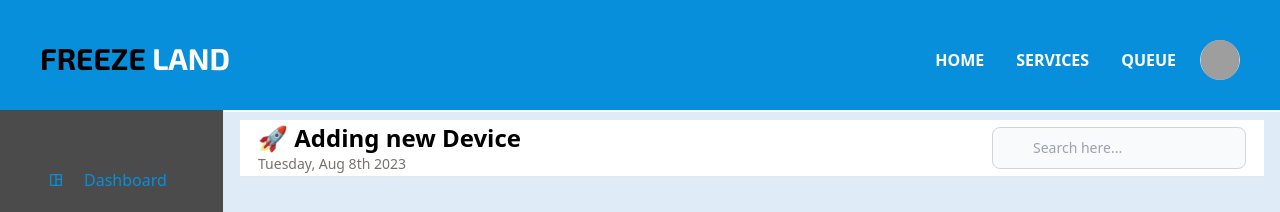
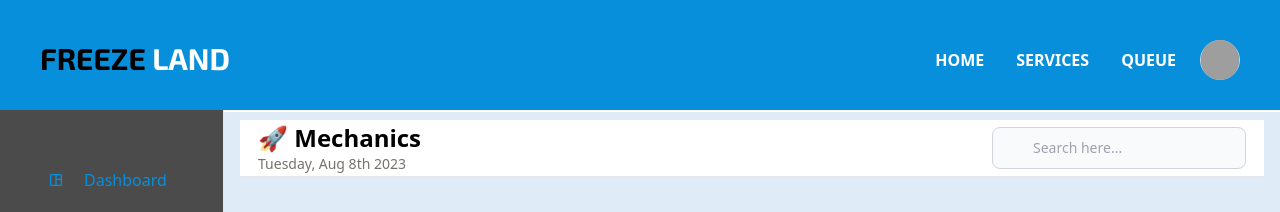
Before and after one commit to SandeeepS/FreezeLand-frontend, a React (Vite) app: page /admin/devices in a window 1280 px wide. Shown: the top 212 px of the page. Built offline with nearby package versions, Linux system fonts and the light colour scheme; no server answers; sample sign-in values are in the browser's storage; grey boxes are pictures that could not be loaded.

Commit message:
added search funtionality to the all lisitng in the admin side

```diff
--- a/src/Pages/Admin/AdminDeviceListing.tsx
+++ b/src/Pages/Admin/AdminDeviceListing.tsx
@@ -1,11 +1,14 @@
 import React from "react";
 import { Button } from "@mui/material";
 import { useNavigate } from "react-router-dom";
-import { useState , useEffect} from "react";
-import { getAllDevices,deleteDevice, listUnlistDevices } from "../../Api/admin";
+import { useState, useEffect } from "react";
+import {
+  getAllDevices,
+  deleteDevice,
+  listUnlistDevices,
+} from "../../Api/admin";
 import TableCommon from "../../components/Common/TableCommon";
 import TopBar from "../../components/Admin/Dashboard/TopBar";
-
 
 interface DeviceData {
   _id: string;
@@ -16,6 +19,8 @@ interface DeviceData {
 
 const AdminDeviceListing: React.FC = () => {
   const [devices, setDevices] = useState<DeviceData[]>([]);
+  const [searchQuery, setSearchQuery] = useState<string>("");
+
   const heading = "Adding new Device";
 
   const columns = [
@@ -31,23 +36,21 @@ const AdminDeviceListing: React.FC = () => {
   ];
 
   useEffect(() => {
-    const fetchData  = async () => {
-      try{
+    const fetchData = async () => {
+      try {
         console.log("entered in the useEffect in the adminservice listing ");
         const result = await getAllDevices();
         console.log("result reached in the frontend", result);
-        if(result?.data){
-          setDevices(result?.data?.data?.devices)
+        if (result?.data) {
+          setDevices(result?.data?.data?.devices);
         }
-      }catch(error){
+      } catch (error) {
         console.log(error as Error);
       }
-    }
+    };
 
     fetchData();
-  },[])
-
-
+  }, []);
 
   const updateDeviceStatus = (
     id: string,
@@ -63,21 +66,27 @@ const AdminDeviceListing: React.FC = () => {
     );
   };
 
-
   const navigate = useNavigate();
   const handleClick = () => {
     console.log("button clicked");
     navigate("/admin/addNewDevice");
   };
 
-  const navigationLink = '/admin/editDevice/';
+  const navigationLink = "/admin/editDevice/";
 
+  const filteredDevices = devices.filter((divice) =>
+    divice.name.toLowerCase().includes(searchQuery.toLowerCase())
+  );
 
   return (
     <div className="flex flex-col h-screen">
-    <div className="mb-5">
-    <TopBar heading={heading} />
-    </div>
+      <div className="mb-5">
+        <TopBar
+          heading="Mechanics"
+          searchQuery={searchQuery}
+          onSearchChange={setSearchQuery}
+        />
+      </div>
       <div className="flex justify-end mx-10 my-5 ">
         <Button className="" onClick={handleClick} variant="contained">
           Add new Device
@@ -87,7 +96,7 @@ const AdminDeviceListing: React.FC = () => {
       <div className="flex justify-center items-center mx-10  h-screen">
         <TableCommon
           columns={columns}
-          data={devices}
+          data={filteredDevices}
           updateStatus={updateDeviceStatus}
           blockUnblockFunciton={listUnlistDevices}
           deleteFunction={deleteDevice}
--- a/src/Pages/Admin/AdminMechListing.tsx
+++ b/src/Pages/Admin/AdminMechListing.tsx
@@ -32,7 +32,6 @@ const AdminMechListing: React.FC = () => {
   const [mechs, setMech] = useState<MechData[]>([]);
   const [searchQuery, setSearchQuery] = useState<string>("");
 
-  const heading = "Mechanics";
   useEffect(() => {
     const fetchData = async () => {
       try {
@@ -65,15 +64,20 @@ const AdminMechListing: React.FC = () => {
     navigate("/admin/verifyMechanic");
   };
 
-  const filteredMechs = mechs.filter((mech) =>
-    mech.name.toLowerCase().includes(searchQuery.toLowerCase()) ||
-    mech.email.toLowerCase().includes(searchQuery.toLowerCase())
+  const filteredMechs = mechs.filter(
+    (mech) =>
+      mech.name.toLowerCase().includes(searchQuery.toLowerCase()) ||
+      mech.email.toLowerCase().includes(searchQuery.toLowerCase())
   );
 
   return (
     <div className="flex flex-col h-screen">
       <div className="mb-5">
-      <TopBar heading="Mechanics" searchQuery={searchQuery} onSearchChange={setSearchQuery} />
+        <TopBar
+          heading="Mechanics"
+          searchQuery={searchQuery}
+          onSearchChange={setSearchQuery}
+        />
       </div>
       <div className="flex justify-end p-4">
         <button
--- a/src/Pages/Admin/AdminServices.tsx
+++ b/src/Pages/Admin/AdminServices.tsx
@@ -29,6 +29,8 @@ const AdminServices: React.FC = () => {
   ];
 
   const [services, setServices] = useState<ServiceData[]>([]);
+  const [searchQuery,setSearchQuery] = useState<string>("");
+
   useEffect(() => {
     const fetchData = async () => {
       try {
@@ -46,7 +48,6 @@ const AdminServices: React.FC = () => {
     fetchData();
   }, []);
   const navigate = useNavigate();
-  const heading = "Services";
   const handleClick = () => {
     console.log("button clicked");
     navigate("/admin/addNewService");
@@ -68,11 +69,14 @@ const AdminServices: React.FC = () => {
   const navigationLink = '/admin/editService/';
 
 
+  const filteredService = services.filter((serivce) =>
+    serivce.name.toLowerCase().includes(searchQuery.toLowerCase())
+  );
 
   return (
     <div className="flex flex-col h-screen">
     <div className="mb-5">
-    <TopBar heading={heading} />
+    <TopBar heading="Mechanics" searchQuery={searchQuery} onSearchChange={setSearchQuery} />
     </div>
       <div className="flex justify-end mx-10 my-5 ">
         <Button className="" onClick={handleClick} variant="contained">
@@ -83,7 +87,7 @@ const AdminServices: React.FC = () => {
       <div className="flex justify-center items-center mx-10  h-screen">
         <TableCommon
           columns={columns}
-          data={services}
+          data={filteredService}
           updateStatus={updateServiceStatus}
           blockUnblockFunciton={listUnlistService}
           deleteFunction={deleteService}
--- a/src/Pages/Admin/AdminUserListing.tsx
+++ b/src/Pages/Admin/AdminUserListing.tsx
@@ -7,8 +7,6 @@ import { useEffect } from "react";
 import { blockUser } from "../../Api/admin";
 import { deleteUser } from "../../Api/admin";
 import TopBar from "../../components/Admin/Dashboard/TopBar";
-
-
 
 interface UserData {
   _id: string;
@@ -33,7 +31,7 @@ const AdminUserListing: React.FC = () => {
   ];
 
   const [data, setUsers] = useState<UserData[]>([]);
-  const heading = "Users";
+  const [searchQuery, setSearchQuery] = useState<string>("");
 
   useEffect(() => {
     const fetchData = async () => {
@@ -62,15 +60,25 @@ const AdminUserListing: React.FC = () => {
     );
   };
 
+  const filteredUsers = data.filter(
+    (user) =>
+      user.name.toLowerCase().includes(searchQuery.toLowerCase()) ||
+      user.email.toLowerCase().includes(searchQuery.toLowerCase())
+  );
+
   return (
     <div className="flex flex-col h-screen">
       <div className="mb-5">
-      <TopBar heading={heading} />
+        <TopBar
+          heading="Mechanics"
+          searchQuery={searchQuery}
+          onSearchChange={setSearchQuery}
+        />
       </div>
       <div className="flex-grow mx-4">
         <TableCommon
           columns={columns}
-          data={data}
+          data={filteredUsers}
           updateStatus={updateUserStatus}
           blockUnblockFunciton={blockUser}
           deleteFunction={deleteUser}
```
